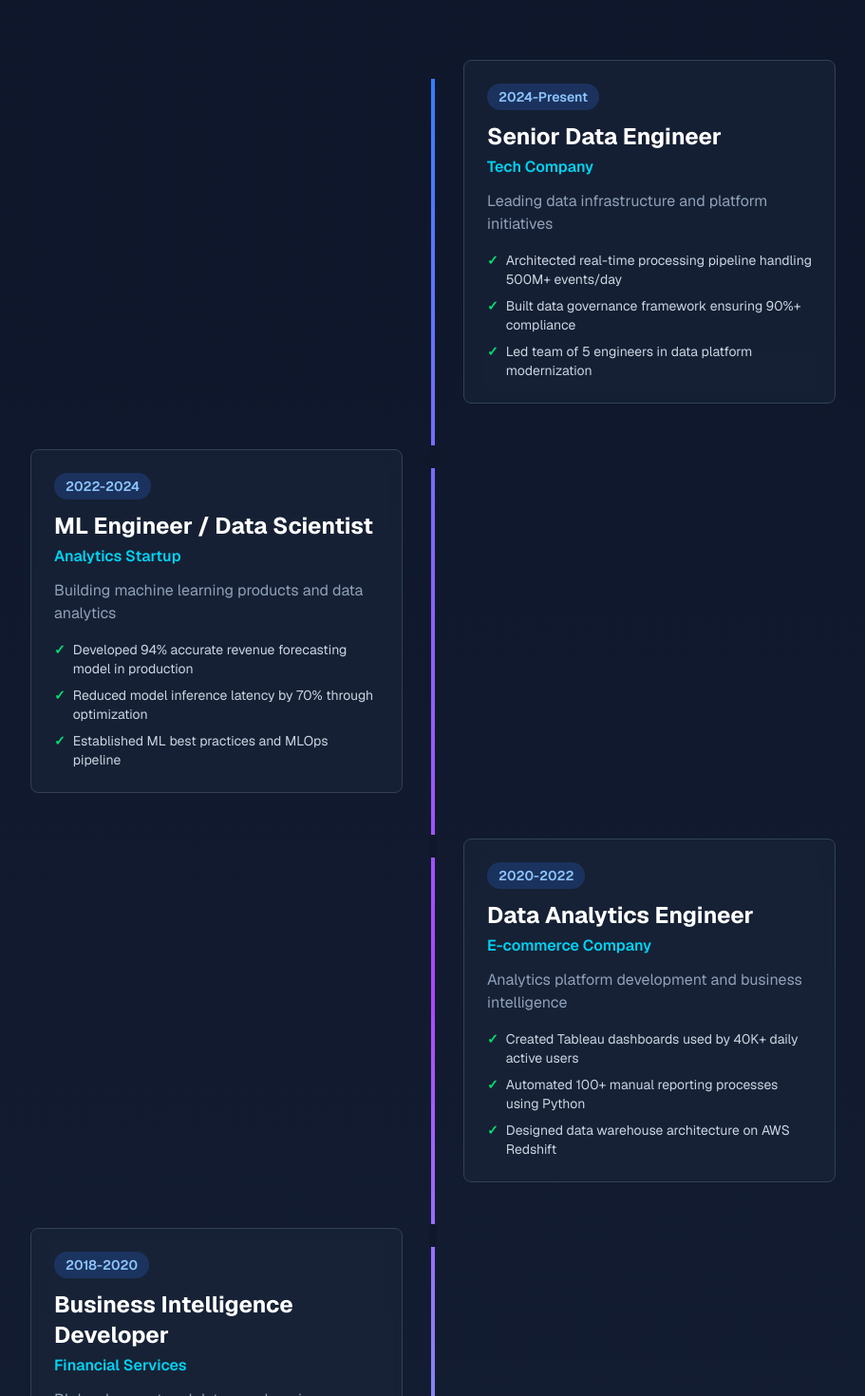
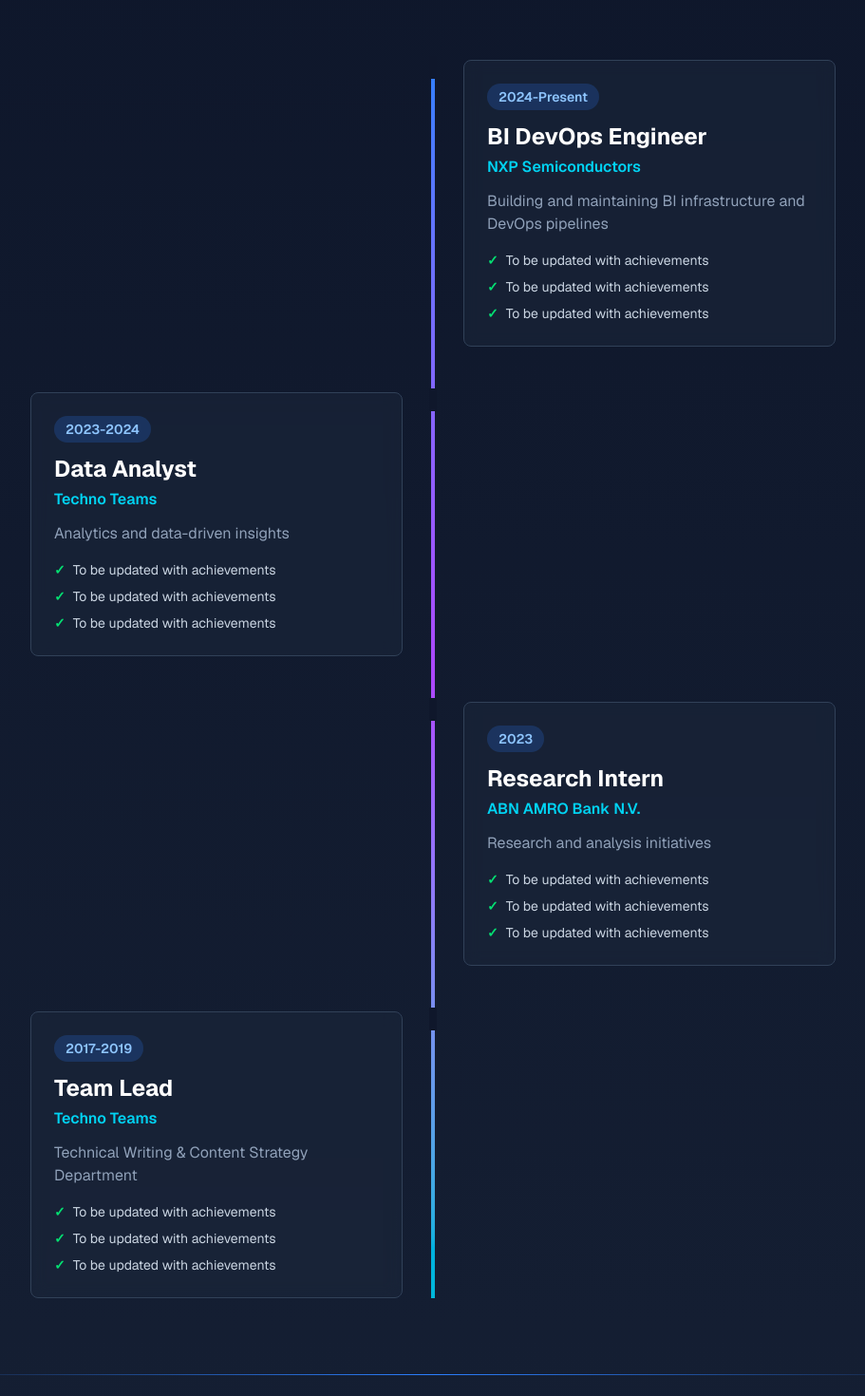
Before and after one commit to tanvirtanmoy/tanmoy-portfolio, a Next.js app: page / in a window 1280 px wide. Shown: the part 3660-5130 px from the top of the page at 95% size, without its empty margins (184-1095 px from the left). Built offline with nearby package versions, Linux system fonts and the light colour scheme.

Commit message:
Update timeline with actual work experience

```diff
--- a/app/components/Timeline.tsx
+++ b/app/components/Timeline.tsx
@@ -9,57 +9,46 @@
 const timeline: TimelineEvent[] = [
   {
     year: "2024-Present",
-    role: "Senior Data Engineer",
-    company: "Tech Company",
-    description: "Leading data infrastructure and platform initiatives",
+    role: "BI DevOps Engineer",
+    company: "NXP Semiconductors",
+    description: "Building and maintaining BI infrastructure and DevOps pipelines",
     achievements: [
-      "Architected real-time processing pipeline handling 500M+ events/day",
-      "Built data governance framework ensuring 90%+ compliance",
-      "Led team of 5 engineers in data platform modernization",
+      "To be updated with achievements",
+      "To be updated with achievements",
+      "To be updated with achievements",
     ],
   },
   {
-    year: "2022-2024",
-    role: "ML Engineer / Data Scientist",
-    company: "Analytics Startup",
-    description: "Building machine learning products and data analytics",
+    year: "2023-2024",
+    role: "Data Analyst",
+    company: "Techno Teams",
+    description: "Analytics and data-driven insights",
     achievements: [
-      "Developed 94% accurate revenue forecasting model in production",
-      "Reduced model inference latency by 70% through optimization",
-      "Established ML best practices and MLOps pipeline",
+      "To be updated with achievements",
+      "To be updated with achievements",
+      "To be updated with achievements",
     ],
   },
   {
-    year: "2020-2022",
-    role: "Data Analytics Engineer",
-    company: "E-commerce Company",
-    description: "Analytics platform development and business intelligence",
+    year: "2023",
+    role: "Research Intern",
+    company: "ABN AMRO Bank N.V.",
+    description: "Research and analysis initiatives",
     achievements: [
-      "Created Tableau dashboards used by 40K+ daily active users",
-      "Automated 100+ manual reporting processes using Python",
-      "Designed data warehouse architecture on AWS Redshift",
+      "To be updated with achievements",
+      "To be updated with achievements",
+      "To be updated with achievements",
     ],
   },
   {
-    year: "2018-2020",
-    role: "Business Intelligence Developer",
-    company: "Financial Services",
-    description: "BI development and data warehousing",
+    year: "2017-2019",
+    role: "Team Lead",
+    company: "Techno Teams",
+    description: "Technical Writing & Content Strategy Department",
     achievements: [
-      "Built ETL pipelines processing 100M+ records daily",
-      "Migrated legacy data warehouse to cloud with zero downtime",
-      "Implemented data quality framework reducing errors by 95%",
-    ],
-  },
-  {
-    year: "2016-2018",
-    role: "Junior Data Analyst",
-    company: "Tech Startup",
-    description: "Getting started with data analysis and visualization",
-    achievements: [
-      "Created 50+ analytical reports for stakeholders",
-      "Learned SQL, Python, and data visualization fundamentals",
-      "Supported 10+ successful data-driven initiatives",
+      "To be updated with achievements",
+      "To be updated with achievements",
+      "To be updated with achievements",
     ],
   },
 ];
```
